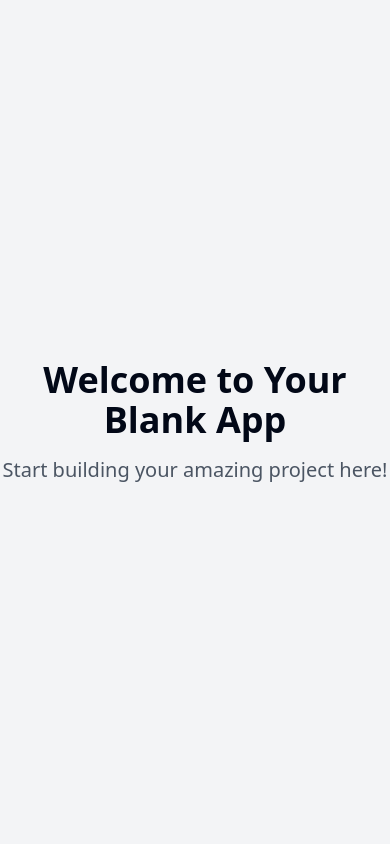
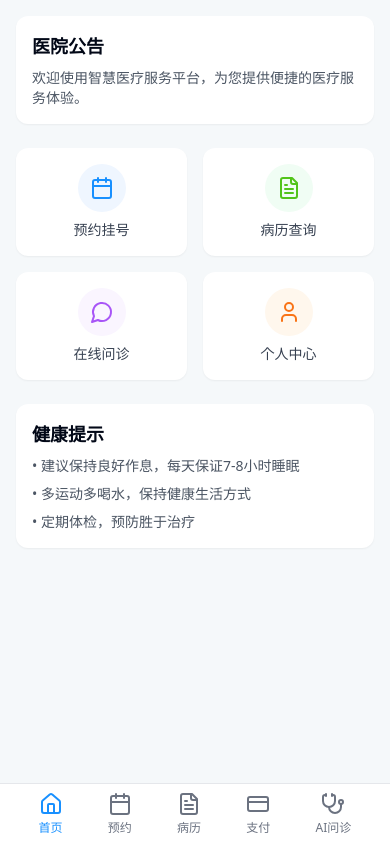
Before and after one commit to helel1905/medica-smart-scheduler, a React (Vite) app: page / in a window 390 px wide. Built offline with nearby package versions, Linux system fonts and the light colour scheme.

Commit message:
Create mobile H5 project
This commit implements a mobile H5 project based on the provided specifications.  The project includes features for appointment scheduling, electronic medical records, online payment, and AI diagnosis.  Specific details of implementation are not included in this commit.

```diff
--- a/src/App.tsx
+++ b/src/App.tsx
@@ -1,3 +1,4 @@
+
 import { Toaster } from "@/components/ui/toaster";
 import { Toaster as Sonner } from "@/components/ui/sonner";
 import { TooltipProvider } from "@/components/ui/tooltip";
@@ -16,7 +17,11 @@ const App = () => (
       <BrowserRouter>
         <Routes>
           <Route path="/" element={<Index />} />
-          {/* ADD ALL CUSTOM ROUTES ABOVE THE CATCH-ALL "*" ROUTE */}
+          <Route path="/appointments" element={<NotFound />} />
+          <Route path="/records" element={<NotFound />} />
+          <Route path="/payments" element={<NotFound />} />
+          <Route path="/ai-diagnosis" element={<NotFound />} />
+          <Route path="/profile" element={<NotFound />} />
           <Route path="*" element={<NotFound />} />
         </Routes>
       </BrowserRouter>
--- /dev/null
+++ b/src/components/BottomNav.tsx
@@ -0,0 +1,47 @@
+
+import { Home, Calendar, FileText, CreditCard, Stethoscope } from "lucide-react";
+import { Link, useLocation } from "react-router-dom";
+
+const BottomNav = () => {
+  const location = useLocation();
+
+  const navItems = [
+    { icon: Home, label: "首页", path: "/" },
+    { icon: Calendar, label: "预约", path: "/appointments" },
+    { icon: FileText, label: "病历", path: "/records" },
+    { icon: CreditCard, label: "支付", path: "/payments" },
+    { icon: Stethoscope, label: "AI问诊", path: "/ai-diagnosis" },
+  ];
+
+  return (
+    <nav className="fixed bottom-0 left-0 right-0 bg-white border-t border-gray-200 py-2 px-4 flex justify-around items-center z-50">
+      {navItems.map((item) => {
+        const Icon = item.icon;
+        const isActive = location.pathname === item.path;
+        return (
+          <Link
+            key={item.path}
+            to={item.path}
+            className="flex flex-col items-center"
+          >
+            <Icon
+              size={24}
+              className={`mb-1 transition-colors duration-200 ${
+                isActive ? "text-medical-primary" : "text-gray-500"
+              }`}
+            />
+            <span
+              className={`text-xs ${
+                isActive ? "text-medical-primary" : "text-gray-500"
+              }`}
+            >
+              {item.label}
+            </span>
+          </Link>
+        );
+      })}
+    </nav>
+  );
+};
+
+export default BottomNav;
--- /dev/null
+++ b/src/components/Layout.tsx
@@ -0,0 +1,18 @@
+
+import { ReactNode } from "react";
+import BottomNav from "./BottomNav";
+
+interface LayoutProps {
+  children: ReactNode;
+}
+
+const Layout = ({ children }: LayoutProps) => {
+  return (
+    <div className="min-h-screen bg-medical-background">
+      <main className="pb-20">{children}</main>
+      <BottomNav />
+    </div>
+  );
+};
+
+export default Layout;
--- a/src/pages/Index.tsx
+++ b/src/pages/Index.tsx
@@ -1,13 +1,88 @@
-// Update this page (the content is just a fallback if you fail to update the page)
+
+import { Calendar, FileText, MessageCircle, User } from "lucide-react";
+import Layout from "@/components/Layout";
+
+const quickLinks = [
+  {
+    icon: Calendar,
+    label: "预约挂号",
+    path: "/appointments",
+    color: "bg-blue-50",
+    iconColor: "text-medical-primary",
+  },
+  {
+    icon: FileText,
+    label: "病历查询",
+    path: "/records",
+    color: "bg-green-50",
+    iconColor: "text-medical-secondary",
+  },
+  {
+    icon: MessageCircle,
+    label: "在线问诊",
+    path: "/ai-diagnosis",
+    color: "bg-purple-50",
+    iconColor: "text-purple-500",
+  },
+  {
+    icon: User,
+    label: "个人中心",
+    path: "/profile",
+    color: "bg-orange-50",
+    iconColor: "text-orange-500",
+  },
+];
 
 const Index = () => {
   return (
-    <div className="min-h-screen flex items-center justify-center bg-gray-100">
-      <div className="text-center">
-        <h1 className="text-4xl font-bold mb-4">Welcome to Your Blank App</h1>
-        <p className="text-xl text-gray-600">Start building your amazing project here!</p>
+    <Layout>
+      <div className="p-4 animate-fade-in">
+        {/* Banner */}
+        <div className="mb-6 bg-white rounded-xl p-4 shadow-sm">
+          <h2 className="text-lg font-semibold mb-2">医院公告</h2>
+          <p className="text-gray-600 text-sm">
+            欢迎使用智慧医疗服务平台，为您提供便捷的医疗服务体验。
+          </p>
+        </div>
+
+        {/* Quick Links */}
+        <div className="grid grid-cols-2 gap-4 mb-6">
+          {quickLinks.map((link) => {
+            const Icon = link.icon;
+            return (
+              <a
+                key={link.path}
+                href={link.path}
+                className="flex flex-col items-center justify-center p-4 bg-white rounded-xl shadow-sm transition-transform duration-200 active:scale-95"
+              >
+                <div
+                  className={`${link.color} p-3 rounded-full mb-2 transition-transform duration-200`}
+                >
+                  <Icon className={`${link.iconColor} w-6 h-6`} />
+                </div>
+                <span className="text-gray-700 text-sm">{link.label}</span>
+              </a>
+            );
+          })}
+        </div>
+
+        {/* Health Tips */}
+        <div className="bg-white rounded-xl p-4 shadow-sm">
+          <h2 className="text-lg font-semibold mb-2">健康提示</h2>
+          <div className="space-y-2">
+            <p className="text-sm text-gray-600">
+              • 建议保持良好作息，每天保证7-8小时睡眠
+            </p>
+            <p className="text-sm text-gray-600">
+              • 多运动多喝水，保持健康生活方式
+            </p>
+            <p className="text-sm text-gray-600">
+              • 定期体检，预防胜于治疗
+            </p>
+          </div>
+        </div>
       </div>
-    </div>
+    </Layout>
   );
 };
 
--- a/tailwind.config.ts
+++ b/tailwind.config.ts
@@ -1,3 +1,4 @@
+
 import type { Config } from "tailwindcss";
 
 export default {
@@ -12,85 +13,78 @@ export default {
   theme: {
     container: {
       center: true,
-			padding: '2rem',
+      padding: "2rem",
       screens: {
-				'2xl': '1400px'
-			}
+        "2xl": "1400px",
+      },
     },
     extend: {
       colors: {
-				border: 'hsl(var(--border))',
-				input: 'hsl(var(--input))',
-				ring: 'hsl(var(--ring))',
-				background: 'hsl(var(--background))',
-				foreground: 'hsl(var(--foreground))',
+        medical: {
+          primary: "#1890ff",
+          secondary: "#52c41a",
+          alert: "#ff4d4f",
+          background: "#f5f8fa",
+        },
+        border: "hsl(var(--border))",
+        input: "hsl(var(--input))",
+        ring: "hsl(var(--ring))",
+        background: "hsl(var(--background))",
+        foreground: "hsl(var(--foreground))",
         primary: {
-					DEFAULT: 'hsl(var(--primary))',
-					foreground: 'hsl(var(--primary-foreground))'
+          DEFAULT: "hsl(var(--primary))",
+          foreground: "hsl(var(--primary-foreground))",
         },
         secondary: {
-					DEFAULT: 'hsl(var(--secondary))',
-					foreground: 'hsl(var(--secondary-foreground))'
+          DEFAULT: "hsl(var(--secondary))",
+          foreground: "hsl(var(--secondary-foreground))",
         },
         destructive: {
-					DEFAULT: 'hsl(var(--destructive))',
-					foreground: 'hsl(var(--destructive-foreground))'
+          DEFAULT: "hsl(var(--destructive))",
+          foreground: "hsl(var(--destructive-foreground))",
         },
         muted: {
-					DEFAULT: 'hsl(var(--muted))',
-					foreground: 'hsl(var(--muted-foreground))'
+          DEFAULT: "hsl(var(--muted))",
+          foreground: "hsl(var(--muted-foreground))",
         },
         accent: {
-					DEFAULT: 'hsl(var(--accent))',
-					foreground: 'hsl(var(--accent-foreground))'
+          DEFAULT: "hsl(var(--accent))",
+          foreground: "hsl(var(--accent-foreground))",
         },
         popover: {
-					DEFAULT: 'hsl(var(--popover))',
-					foreground: 'hsl(var(--popover-foreground))'
+          DEFAULT: "hsl(var(--popover))",
+          foreground: "hsl(var(--popover-foreground))",
         },
         card: {
-					DEFAULT: 'hsl(var(--card))',
-					foreground: 'hsl(var(--card-foreground))'
+          DEFAULT: "hsl(var(--card))",
+          foreground: "hsl(var(--card-foreground))",
         },
-				sidebar: {
-					DEFAULT: 'hsl(var(--sidebar-background))',
-					foreground: 'hsl(var(--sidebar-foreground))',
-					primary: 'hsl(var(--sidebar-primary))',
-					'primary-foreground': 'hsl(var(--sidebar-primary-foreground))',
-					accent: 'hsl(var(--sidebar-accent))',
-					'accent-foreground': 'hsl(var(--sidebar-accent-foreground))',
-					border: 'hsl(var(--sidebar-border))',
-					ring: 'hsl(var(--sidebar-ring))'
-				}
       },
       borderRadius: {
-				lg: 'var(--radius)',
-				md: 'calc(var(--radius) - 2px)',
-				sm: 'calc(var(--radius) - 4px)'
+        lg: "var(--radius)",
+        md: "calc(var(--radius) - 2px)",
+        sm: "calc(var(--radius) - 4px)",
       },
       keyframes: {
-				'accordion-down': {
-					from: {
-						height: '0'
+        "slide-in": {
+          "0%": { transform: "translateX(100%)" },
+          "100%": { transform: "translateX(0)" },
         },
-					to: {
-						height: 'var(--radix-accordion-content-height)'
-					}
+        "slide-out": {
+          "0%": { transform: "translateX(0)" },
+          "100%": { transform: "translateX(100%)" },
         },
-				'accordion-up': {
-					from: {
-						height: 'var(--radix-accordion-content-height)'
+        "fade-in": {
+          "0%": { opacity: "0" },
+          "100%": { opacity: "1" },
         },
-					to: {
-						height: '0'
-					}
-				}
       },
       animation: {
-				'accordion-down': 'accordion-down 0.2s ease-out',
-				'accordion-up': 'accordion-up 0.2s ease-out'
-			}
-		}
+        "slide-in": "slide-in 0.3s ease-out",
+        "slide-out": "slide-out 0.3s ease-out",
+        "fade-in": "fade-in 0.3s ease-out",
+      },
+    },
   },
   plugins: [require("tailwindcss-animate")],
 } satisfies Config;
```
Lines whose indentation alone changed are shown as unchanged.
